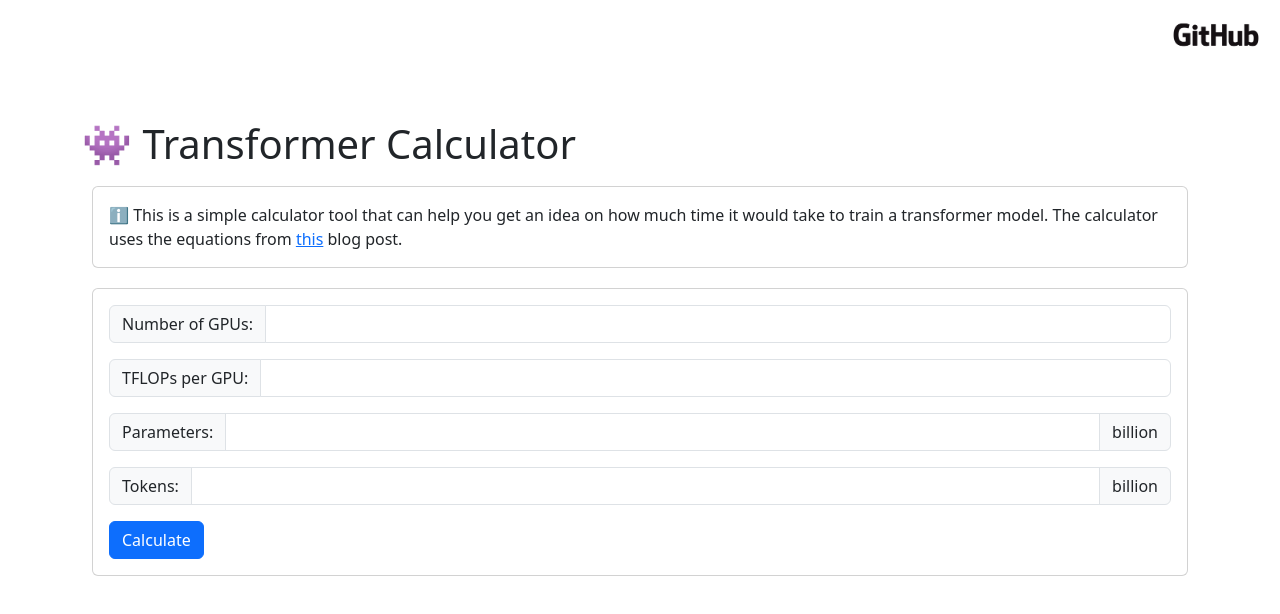
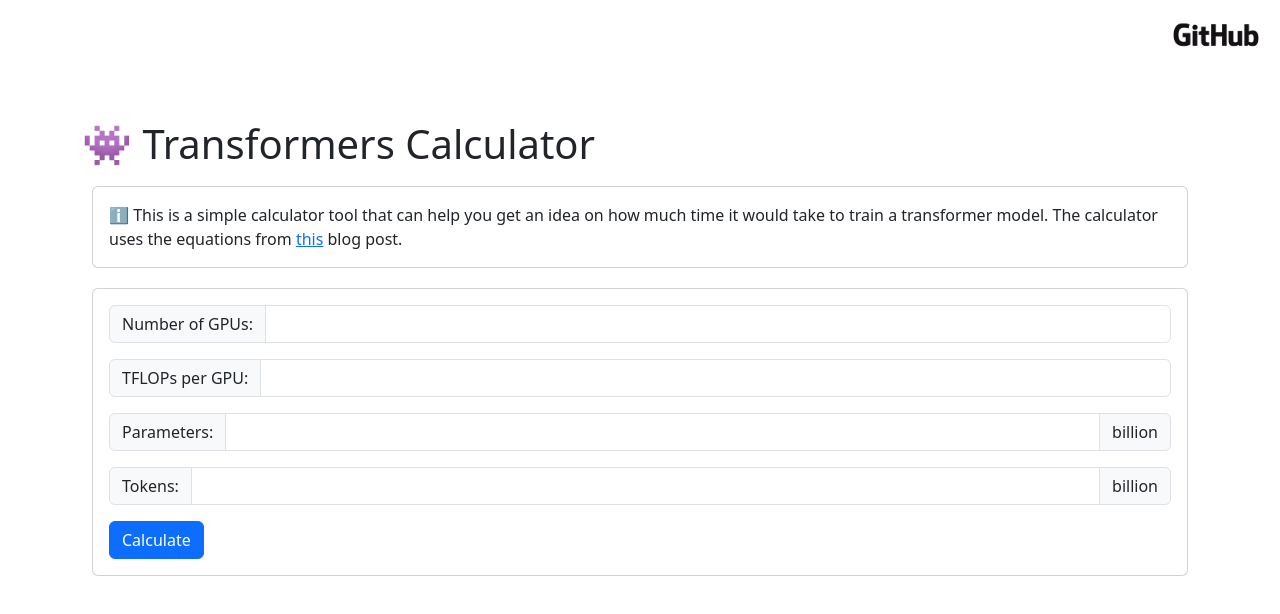
Before and after one commit to stoyan-stoyanov/transformers-calculator, a React (Create React App) app: page / in a window 1280 px wide. Shown: the top 614 px of the page. Built offline with nearby package versions, Linux system fonts and the light colour scheme.

Commit message:
fixing typo in heading

```diff
--- a/src/TransformerCalculator.js
+++ b/src/TransformerCalculator.js
@@ -70,7 +70,7 @@ function TransformerCalculator() {
                 <Image className="github-logo" src={require("./GitHub_Logo.png")}/>
             </a>
             <Row>
-                <h1>👾 Transformer Calculator</h1>
+                <h1>👾 Transformers Calculator</h1>
             </Row>
             <Row>
                 <Col>
```
